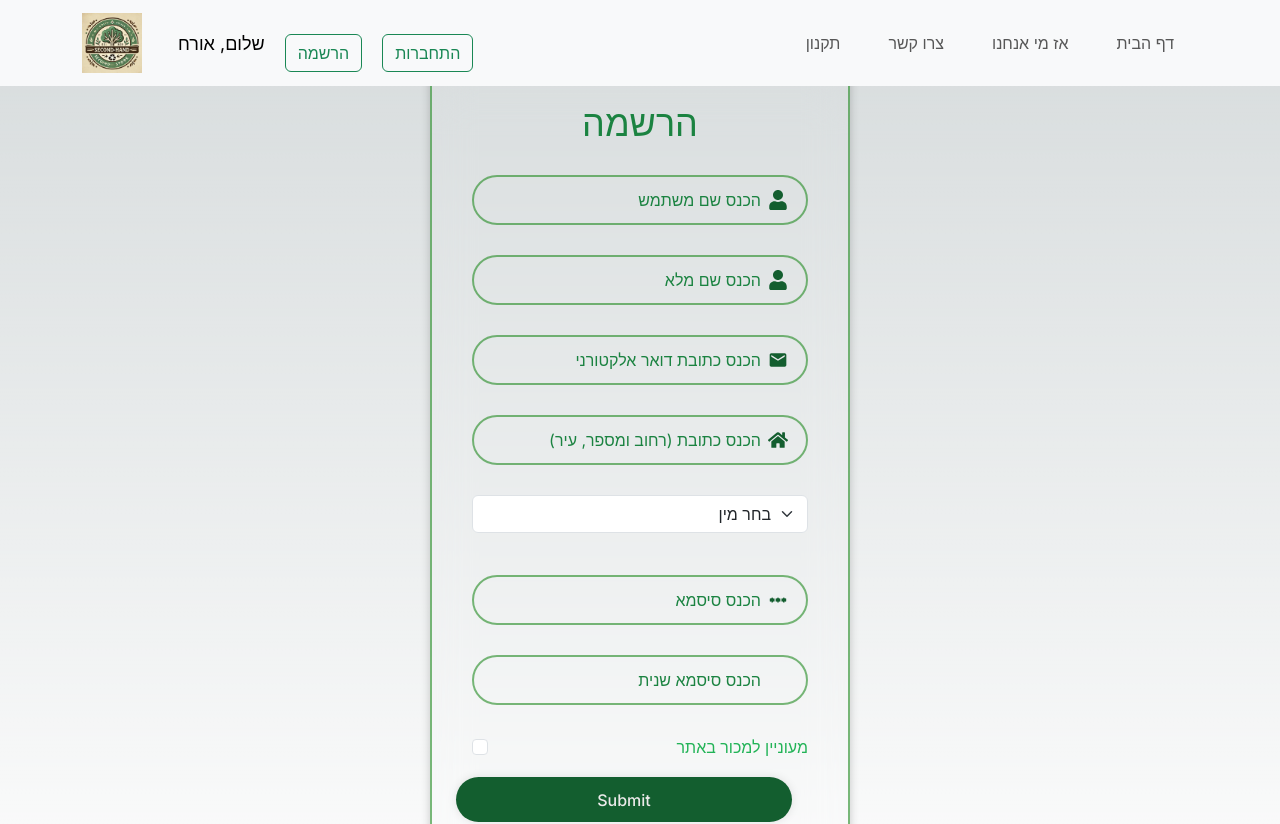
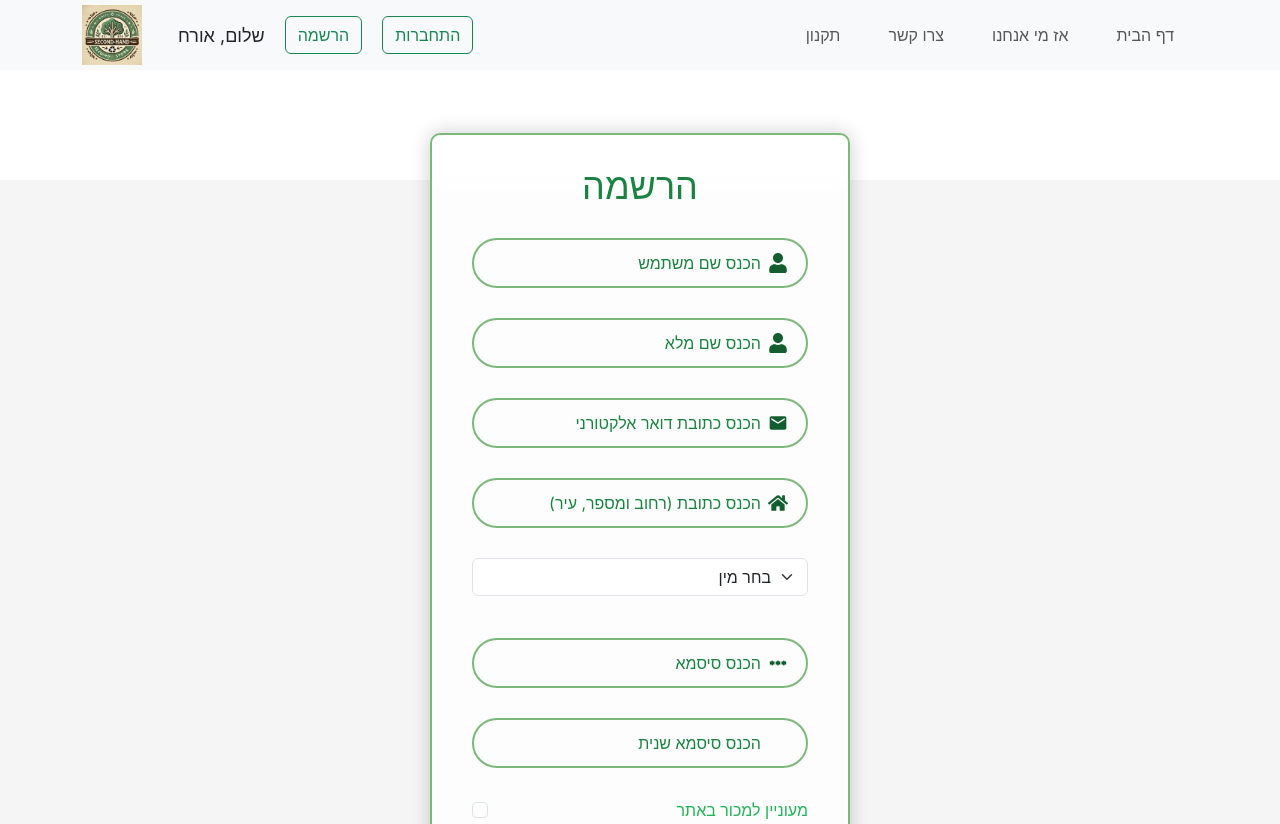
Before and after one commit to nitzan-netzer/web-application-development, a Next.js app in the folder client/: page /auth/register in a window 1280 px wide. Shown: the top 824 px of the page. Built offline with nearby package versions, Linux system fonts and the light colour scheme; no server answers.

Commit message:
desinging the Header

```diff
--- a/client/src/app/auth/login/LoginForm.tsx
+++ b/client/src/app/auth/login/LoginForm.tsx
@@ -50,9 +50,9 @@ function LoginForm() {
   }, [formState]);
 
   return (
-    <div dir="rtl">
-      <div className={styles.wrapper}>
-        <form ref={formRef} action={formAction}>
+    <div className={styles["login-page-container"]} dir="rtl">
+    <div className={styles.wrapper}>
+      <form ref={formRef} action={formAction}>
           <h1>התחברות למשתמש קיים</h1>
           <div className={styles.inputBox}>
             <input
--- a/client/src/app/auth/register/RegisterForm.tsx
+++ b/client/src/app/auth/register/RegisterForm.tsx
@@ -58,7 +58,8 @@ function RegisterForm() {
   }, [formState]);
 
   return (
-    <div className={styles.wrapper} dir="rtl">
+    <div className={styles["register-page-container"]} dir="rtl">
+      <div className={styles.wrapper}>
         <form ref={formRef} action={formAction}>
           <h1>הרשמה</h1>
 
@@ -156,6 +157,7 @@ function RegisterForm() {
           </div>
         </form>
       </div>
+    </div>
   );
 }
 
--- a/client/src/components/Header.tsx
+++ b/client/src/components/Header.tsx
@@ -7,6 +7,7 @@ import Button from "react-bootstrap/Button";
 import React from "react";
 import { useRouter } from "next/navigation";
 import { logout } from "@/srcactions/auth";
+import styles from "@/srcstyles/Header.module.css"
 type HeaderProps = {
   user: any;
 };
@@ -25,11 +26,11 @@ function Header({ user }: HeaderProps) {
   const isBuyer = (!isAdmin && !isSeller); // A user that is not admin or seller
 
   return (
-    <Navbar fixed="top" expand="lg" className="bg-body-tertiary">
+    <Navbar fixed="top" expand="lg" className={`bg-body-tertiary ${styles.navbar}`}>
       <Container>
         <Navbar.Brand href="/">
           <img
-            src={"/logo.jpeg"}
+            src={'/logo.jpeg'}
             width="60"
             height="60"
             className="d-inline-block align-top"
@@ -37,107 +38,64 @@ function Header({ user }: HeaderProps) {
           />
         </Navbar.Brand>
 
+        {/* Greeting user */}
+        <span className={styles.username}>שלום, {username}</span>
 
-        {/* Greeting user */}
-        <span style={{ marginLeft: "20px", fontSize: "18px" }}>
-          שלום, {username}
-        </span>
-        {/* {username !== "אורח" && (
-              <Nav.Link href="/personalArea" className="mx-3">
-                האזור אישי
-              </Nav.Link>
-            )} */}
-
+        <div className={styles['auth-buttons']}>
           {user ? (
             <Button
               variant="outline-success"
-            style={{
-              marginLeft: "20px",
-              position: "relative",
-              top: "10px",
-            }}
+              className={styles.button}
               onClick={handleLogout}
             >
               התנתקות
             </Button>
-
           ) : (
             <>
               <Button
                 href="/auth/register"
                 variant="outline-success"
-              style={{
-                marginLeft: "20px",
-                position: "relative",
-                top: "10px",
-              }}
+                className={styles.button}
               >
                 הרשמה
               </Button>
               <Button
                 href="/auth/login"
                 variant="outline-success"
-              style={{
-                marginLeft: "20px",
-                position: "relative",
-                top: "10px",
-              }}
+                className={styles.button}
               >
                 התחברות
               </Button>
             </>
           )}
-        {/* Conditionally render Buyer-specific links */}
-        {isBuyer && username !== "אורח" && (
-          <>
-            <a href="/cart" className="ms-2">
-              <img
-                src={"/shopping-cart.png"}
-                width="30"
-                height="30"
-                className="d-inline-block align-top"
-                alt="Icon"
-                style={{
-                  position: "relative",
-                  top: "10px",
-                  left: "10px",
-                  cursor: "pointer",
-                }}
-              />
-            </a>
-          </>
-        )}
+        </div>
 
         <Navbar.Toggle aria-controls="basic-navbar-nav" />
         <Navbar.Collapse id="navbarScroll">
-          <Nav
-            className="ms-auto flex-row-reverse"
-            style={{ maxHeight: "100px" }}
-            navbarScroll
-          >
-            <Nav.Link href="/" className="mx-3">
+          <Nav className={`ms-auto flex-row-reverse ${styles.navbarNav}`} navbarScroll>
+            <Nav.Link href="/" className={`${styles.navLink} mx-3`}>
               דף הבית
             </Nav.Link>
-            <Nav.Link href="/about" className="mx-3">
+            <Nav.Link href="/about" className={`${styles.navLink} mx-3`}>
               אז מי אנחנו
             </Nav.Link>
-            <Nav.Link href="/contact-us" className="mx-3">
+            <Nav.Link href="/contact-us" className={`${styles.navLink} mx-3`}>
               צרו קשר
             </Nav.Link>
-            <Nav.Link href="/policy" className="mx-3">
+            <Nav.Link href="/policy" className={`${styles.navLink} mx-3`}>
               תקנון
             </Nav.Link>
 
             {/* Conditionally render Admin links */}
             {isAdmin && (
               <>
-                <Nav.Link href="/toolkit" className="mx-3">
+                <Nav.Link href="/toolkit" className={`${styles.navLink} mx-3`}>
                   ארגז כלים
                 </Nav.Link>
-                <Nav.Link href="/usersAdmin" className="mx-3">
+                <Nav.Link href="/usersAdmin" className={`${styles.navLink} mx-3`}>
                   ניהול משתמשים
                 </Nav.Link>
-                <Nav.Link href="/productsAdmin" className="mx-3">
+                <Nav.Link href="/productsAdmin" className={`${styles.navLink} mx-3`}>
                   ניהול מוצרים
                 </Nav.Link>
               </>
@@ -145,19 +103,20 @@ function Header({ user }: HeaderProps) {
 
             {/* Conditionally render Seller link */}
             {isSeller && (
-              <Nav.Link href="/toolkit" className="mx-3">
+              <Nav.Link href="/toolkit" className={`${styles.navLink} mx-3`}>
                 ארגז כלים
               </Nav.Link>
             )}
-            {isBuyer && username !== "אורח" && (
+
+            {/* Conditionally render Buyer links */}
+            {isBuyer && username !== 'אורח' && (
               <>
-                <Nav.Link href="/products" className="mx-3">
+                <Nav.Link href="/products" className={`${styles.navLink} mx-3`}>
                   המוצרים שלנו
                 </Nav.Link>
-                <Nav.Link href="/toolkit" className="mx-3">
+                <Nav.Link href="/toolkit" className={`${styles.navLink} mx-3`}>
                   האם תרצה להיות מוכר
                 </Nav.Link>
-
               </>
             )}
           </Nav>
--- /dev/null
+++ b/client/src/styles/Header.module.css
@@ -0,0 +1,61 @@
+/* Header.module.css */
+
+/* Ensure the navbar is taking the full width */
+.navbar {
+    width: 100%;
+    z-index: 1000; /* Ensure it stays on top of other content */
+    height: 70px; /* Set a fixed height for the navbar */
+  }
+
+  /* Navbar links styling */
+  .navLink {
+    position: relative;
+    text-decoration: none;
+    color: inherit; /* Inherit current text color */
+    transition: color 0.3s ease;
+    white-space: nowrap; /* Prevents the text from wrapping */
+  }
+
+  /* Hover effect for the links in the navbar with sliding underline */
+  .navLink:hover {
+    color: #135E2F; /* Change color to dark green on hover */
+  }
+
+  .navLink::after {
+    content: '';
+    position: absolute;
+    width: 0;
+    height: 2px;
+    background-color: #135E2F; /* Dark green underline */
+    bottom: -5px; /* Slightly below the text */
+    left: 0;
+    transition: width 0.3s ease; /* Sliding effect */
+  }
+
+  .navLink:hover::after {
+    width: 100%; /* Full width underline on hover */
+  }
+
+  /* Prevent the navbar links from wrapping */
+  .navbarNav {
+    flex-wrap: nowrap; /* Prevents links from wrapping to the next line */
+  }
+
+  /* Centering the התחברות, הרשמה, and התנתקות buttons vertically in the navbar */
+  .auth-buttons {
+    display: flex;
+    align-items: center; /* Center vertically within the navbar */
+    height: 100%; /* Full height of the navbar */
+  }
+
+  /* Styling the buttons */
+  .button {
+    margin-left: 20px; /* Spacing between buttons */
+    transition: all 0.3s ease; /* Smooth transition for hover effects */
+  }
+
+  /* Greeting user */
+  .username {
+    margin-left: 20px;
+    font-size: 18px;
+  }
--- a/client/src/styles/globals.css
+++ b/client/src/styles/globals.css
@@ -1,118 +1,9 @@
-/* @import 'bootstrap/dist/css/bootstrap.min.css'; */
+/* globals.css */
 
-:root {
-  --max-width: 1100px;
-  --border-radius: 12px;
-  --font-mono: ui-monospace, Menlo, Monaco, "Cascadia Mono", "Segoe UI Mono",
-    "Roboto Mono", "Oxygen Mono", "Ubuntu Monospace", "Source Code Pro",
-    "Fira Mono", "Droid Sans Mono", "Courier New", monospace;
-
-  --foreground-rgb: 0, 0, 0;
-  --background-start-rgb: 214, 219, 220;
-  --background-end-rgb: 255, 255, 255;
-
-  --primary-glow: conic-gradient(
-    from 180deg at 50% 50%,
-    #16abff33 0deg,
-    #0885ff33 55deg,
-    #54d6ff33 120deg,
-    #0071ff33 160deg,
-    transparent 360deg
-  );
-  --secondary-glow: radial-gradient(
-    rgba(255, 255, 255, 1),
-    rgba(255, 255, 255, 0)
-  );
-
-  --tile-start-rgb: 239, 245, 249;
-  --tile-end-rgb: 228, 232, 233;
-  --tile-border: conic-gradient(
-    #00000080,
-    #00000040,
-    #00000030,
-    #00000020,
-    #00000010,
-    #00000010,
-    #00000080
-  );
-
-  --callout-rgb: 238, 240, 241;
-  --callout-border-rgb: 172, 175, 176;
-  --card-rgb: 180, 185, 188;
-  --card-border-rgb: 131, 134, 135;
-}
-
-@media (prefers-color-scheme: dark) {
-  :root {
-    --foreground-rgb: 255, 255, 255;
-    --background-start-rgb: 0, 0, 0;
-    --background-end-rgb: 0, 0, 0;
-
-    --primary-glow: radial-gradient(rgba(1, 65, 255, 0.4), rgba(1, 65, 255, 0));
-    --secondary-glow: linear-gradient(
-      to bottom right,
-      rgba(1, 65, 255, 0),
-      rgba(1, 65, 255, 0),
-      rgba(1, 65, 255, 0.3)
-    );
-
-    --tile-start-rgb: 2, 13, 46;
-    --tile-end-rgb: 2, 5, 19;
-    --tile-border: conic-gradient(
-      #ffffff80,
-      #ffffff40,
-      #ffffff30,
-      #ffffff20,
-      #ffffff10,
-      #ffffff10,
-      #ffffff80
-    );
-
-    --callout-rgb: 20, 20, 20;
-    --callout-border-rgb: 108, 108, 108;
-    --card-rgb: 100, 100, 100;
-    --card-border-rgb: 200, 200, 200;
-  }
-}
-
-* {
-  box-sizing: border-box;
-  padding: 0;
+body {
   margin: 0;
 }
 
-html,
-body {
-  max-width: 100vw;
-  overflow-x: hidden;
+.main-content {
+  margin-top: 70px; /* Same as the navbar height */
 }
-
-body {
-  color: rgb(var(--foreground-rgb));
-  background: linear-gradient(
-      to bottom,
-      transparent,
-      rgb(var(--background-end-rgb))
-    )
-    rgb(var(--background-start-rgb));
-
-    min-height: 100vh;
-    /* background: url("../../public/second-hand-store-picture.png") no-repeat; */
-    /* background: seagreen; */
-    background-size: cover;
-    background-position: center;
-    align-items: center;
-    justify-content: center;
-    display: flex;
-}
-
-a {
-  color: inherit;
-  text-decoration: none;
-}
-
-@media (prefers-color-scheme: dark) {
-  html {
-    color-scheme: dark;
-  }
-}
--- a/client/src/styles/loginRegister.module.css
+++ b/client/src/styles/loginRegister.module.css
@@ -1,14 +1,38 @@
+/* Center the wrapper in the middle of the page */
+.login-page-container {
+  display: flex;
+  align-items: center;    /* Vertically center the content */
+  justify-content: center; /* Horizontally center the content */
+  height: 100vh;          /* Set the height to 100% of the viewport */
+  background: #f5f5f5;    /* Optional: Set a background color for the page */
+  padding: 20px;     /* Adds padding to ensure it doesn't touch the viewport edges */
+  box-sizing: border-box; /* Include padding in the height/width calculation */
+}
+
+.register-page-container {
+  display: flex;
+  align-items: center;    /* Vertically center the content */
+  justify-content: center; /* Horizontally center the content */
+  height: 100vh;          /* Set the height to 100% of the viewport */
+  background: #f5f5f5;    /* Optional: Set a background color for the page */
+  padding: 20px;
+  margin-top: 110px;       /* Adds padding to ensure it doesn't touch the viewport edges */
+  box-sizing: border-box; /* Include padding in the height/width calculation */
+}
 
 
+/* Wrapper styling for the form */
 .wrapper {
-  width: 420px;
-  background: transparent;
+  max-width: 420px;                   /* Set a maximum width for the form */
+  width: 100%;                        /* Allow the form to be responsive */
+  background: rgba(255, 255, 255, 0.8); /* Slightly transparent white background */
   border: solid 2px rgba(34, 139, 34, 0.6); /* Dark green border with transparency */
-  backdrop-filter: blur(20px);
-  box-shadow: 0 0 10px rgba(0, 0, 0, 0.2);
+  backdrop-filter: blur(10px);        /* Adds blur effect to the background */
+  box-shadow: 0 0 20px rgba(0, 0, 0, 0.2); /* Increase shadow for depth */
   color: #22B357;
   border-radius: 10px;
   padding: 30px 40px;
+  box-sizing: border-box;             /* Include padding and border in the width/height */
 }
 
 .wrapper h1 {
@@ -37,7 +61,7 @@
 }
 
 .inputBox input::placeholder {
-  color: #1B8341; /* Lighter yellow for placeholder text */
+  color: #1B8341; /* Placeholder text color */
 }
 
 .inputBox .icon {
@@ -46,7 +70,7 @@
   top: 50%;
   transform: translateY(-50%);
   font-size: 20px;
-  color: #135E2F; /* Dark yellow icon color */
+  color: #135E2F; /* Icon color */
 }
 
 .wrapper .rememberForgot {
@@ -54,7 +78,7 @@
   justify-content: space-between;
   font-size: 14.5px;
   margin: -15px 0 15px;
-  color: #135E2F; /* Dark yellow for text */
+  color: #135E2F;
 }
 
 .rememberForgot label input {
@@ -63,7 +87,7 @@
 }
 
 .rememberForgot a {
-  color: #000000; /* Dark yellow for links */
+  color: #000000;
   text-decoration: none;
 }
 
@@ -81,7 +105,7 @@
   box-shadow: 0 0 10px rgba(0, 0, 0, 0.1);
   cursor: pointer;
   font-size: 16px;
-  color: #eceaea; /* Dark yellow text color for the button */
+  color: #eceaea; /* Button text color */
   font-weight: 500;
 }
 
@@ -89,11 +113,11 @@
   font-size: 14.5px;
   text-align: center;
   margin: 20px 0 15px;
-  color: #135E2F; /* Dark yellow for the text */
+  color: #135E2F; /* Link text color */
 }
 
 .registerLink p a {
-  color: #3468d1; /* Dark yellow for the link */
+  color: #3468d1; /* Link color */
   text-decoration: none;
   font-weight: 600;
 }
```
Lines whose indentation alone changed are shown as unchanged.
